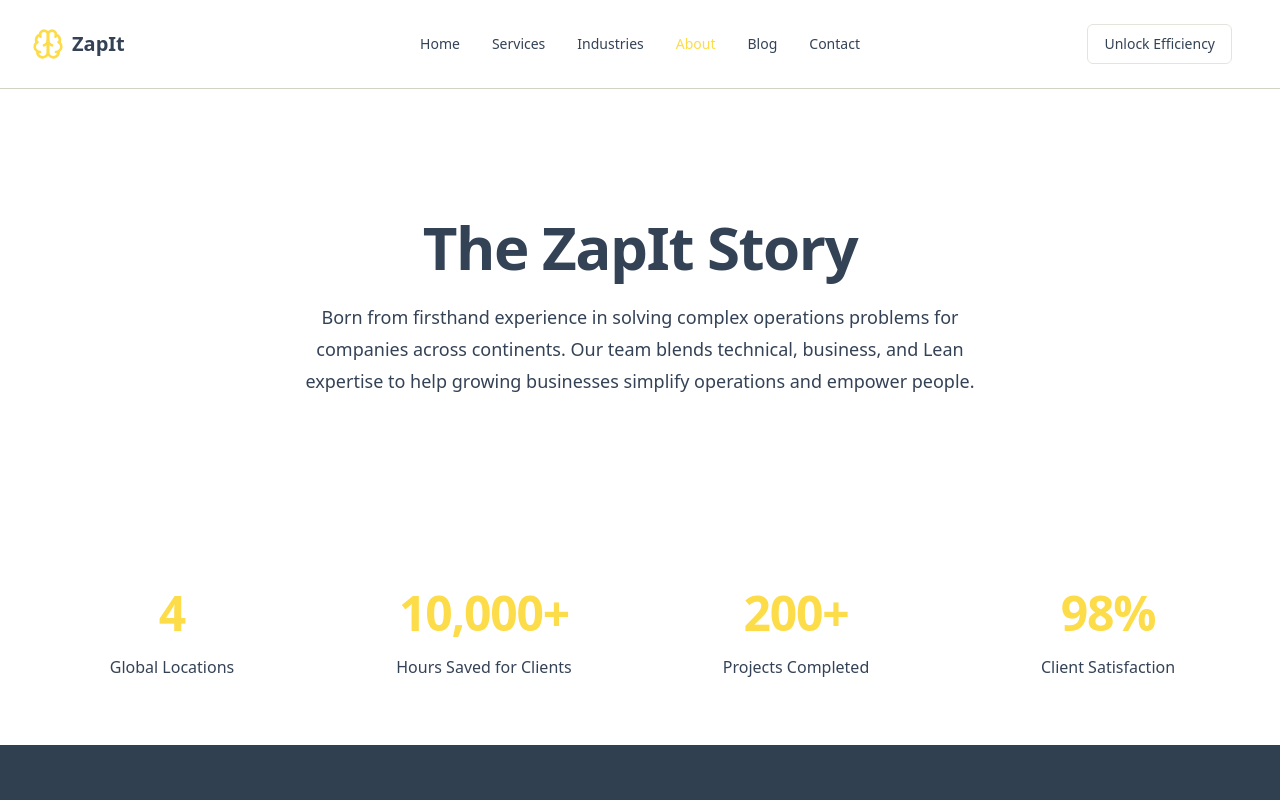
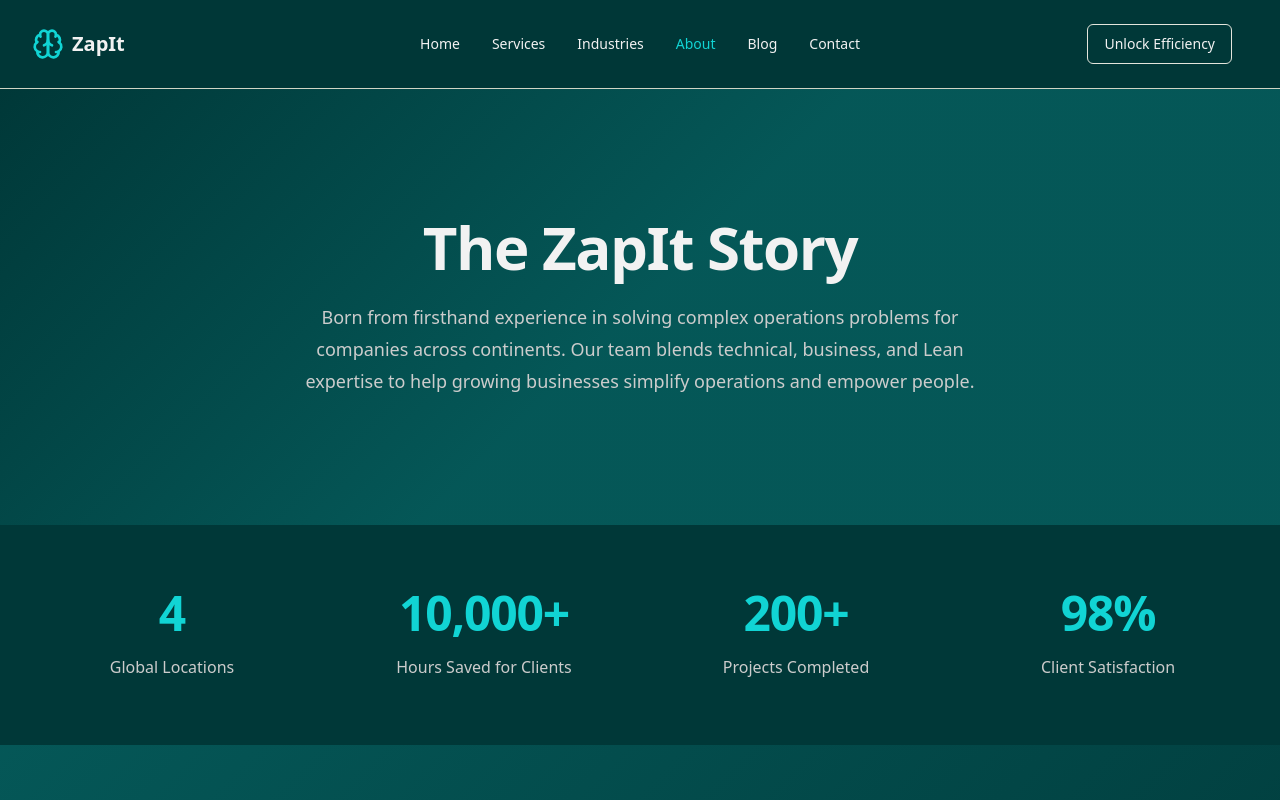
Before and after one commit to ZapIt-Consulting/ZapIt-Consulting.github.io, a React (Vite) app: page /about in a window 1280 px wide. Shown: the top 800 px of the page. Built offline with nearby package versions, Linux system fonts and the light colour scheme.

Commit message:
Reverted to commit 74a9acb571ad005093128554625c7145148e2501

```diff
--- a/src/components/ui/button.tsx
+++ b/src/components/ui/button.tsx
@@ -9,16 +9,15 @@ const buttonVariants = cva(
   {
     variants: {
       variant: {
-        default: "bg-primary text-primary-foreground hover:bg-highlight transition-colors",
+        default: "bg-primary text-primary-foreground hover:bg-primary/90",
         destructive:
           "bg-destructive text-destructive-foreground hover:bg-destructive/90",
         outline:
-          "border border-input bg-background hover:bg-highlight hover:text-highlight-foreground transition-colors",
+          "border border-input bg-background hover:bg-accent hover:text-accent-foreground",
         secondary:
-          "bg-secondary text-secondary-foreground hover:bg-highlight hover:text-highlight-foreground transition-colors",
-        ghost: "hover:bg-highlight hover:text-highlight-foreground transition-colors",
-        link: "text-primary underline-offset-4 hover:underline hover:text-highlight transition-colors",
-        highlight: "bg-highlight text-highlight-foreground hover:bg-highlight/90",
+          "bg-secondary text-secondary-foreground hover:bg-secondary/80",
+        ghost: "hover:bg-accent hover:text-accent-foreground",
+        link: "text-primary underline-offset-4 hover:underline",
         orange: "bg-orange text-orange-foreground hover:bg-orange/90",
         yellow: "bg-yellow text-yellow-foreground hover:bg-yellow/90",
       },
--- a/src/index.css
+++ b/src/index.css
@@ -8,41 +8,37 @@ All colors MUST be HSL.
 
 @layer base {
   :root {
-    /* Custom Color Palette */
-    --background: 0 0% 100%; /* #FFFFFF - White */
-    --foreground: 215 25% 27%; /* #171E29 - Very dark blue */
+    /* Dark Teal Color Palette */
+    --background: 180 100% 11%; /* #023535 equivalent in HSL */
+    --foreground: 0 0% 95%;
 
-    --card: 0 0% 100%; /* #FFFFFF - White */
-    --card-foreground: 215 25% 27%; /* #171E29 - Very dark blue */
+    --card: 180 90% 18%; /* #015958 equivalent in HSL */
+    --card-foreground: 0 0% 95%;
 
-    --popover: 0 0% 100%; /* #FFFFFF - White */
-    --popover-foreground: 215 25% 27%; /* #171E29 - Very dark blue */
+    --popover: 180 90% 18%;
+    --popover-foreground: 0 0% 95%;
 
-    /* Primary - Dark Blue */
-    --primary: 206 29% 22%; /* #284451 - Dark blue */
-    --primary-foreground: 0 0% 100%; /* White text on dark blue */
+    /* Primary - Darkest Teal */
+    --primary: 180 100% 11%; /* #023535 */
+    --primary-foreground: 0 0% 98%;
 
-    /* Secondary - Slightly lighter blue */
-    --secondary: 210 25% 25%; /* #344255 - Slightly lighter blue */
-    --secondary-foreground: 0 0% 100%; /* White text */
+    /* Secondary - Medium Dark Teal */
+    --secondary: 180 90% 18%; /* #015958 */
+    --secondary-foreground: 0 0% 95%;
 
-    /* Muted - Light gray background */
-    --muted: 0 0% 96%;
-    --muted-foreground: 215 25% 27%;
+    /* Muted - Lighter teal background */
+    --muted: 180 90% 18%;
+    --muted-foreground: 0 0% 80%;
 
-    /* Accent - Gold/Yellow for highlights */
-    --accent: 49 98% 64%; /* #FED750 - Gold/Yellow */
-    --accent-foreground: 215 25% 27%; /* Dark blue text on yellow */
+    /* Accent - Bright teal for CTAs */
+    --accent: 180 85% 45%;
+    --accent-foreground: 0 0% 100%;
 
-    /* Gold highlight color */
-    --highlight: 49 98% 64%; /* #FED750 - Gold/Yellow */
-    --highlight-foreground: 215 25% 27%; /* Dark blue text */
-
-    /* Legacy orange and yellow (now using highlight) */
-    --orange: 49 98% 64%; /* #FED750 */
-    --orange-foreground: 215 25% 27%;
-    --yellow: 49 98% 64%; /* #FED750 */
-    --yellow-foreground: 215 25% 27%;
+    /* Orange and Yellow accent colors */
+    --orange: 25 95% 60%;
+    --orange-foreground: 0 0% 100%;
+    --yellow: 45 95% 65%;
+    --yellow-foreground: 0 0% 10%;
 
     --destructive: 0 84.2% 60.2%;
     --destructive-foreground: 210 40% 98%;
@@ -71,36 +67,32 @@ All colors MUST be HSL.
   }
 
   .dark {
-    --background: 206 29% 22%; /* #284451 - Dark blue background */
-    --foreground: 0 0% 100%; /* White text */
+    --background: 180 100% 11%; /* #023535 */
+    --foreground: 0 0% 95%;
 
-    --card: 210 25% 25%; /* #344255 - Slightly lighter blue */
-    --card-foreground: 0 0% 100%; /* White text */
+    --card: 180 90% 18%; /* #015958 */
+    --card-foreground: 0 0% 95%;
 
-    --popover: 210 25% 25%; /* #344255 */
-    --popover-foreground: 0 0% 100%; /* White text */
+    --popover: 180 90% 18%;
+    --popover-foreground: 0 0% 95%;
 
-    --primary: 206 29% 22%; /* #284451 - Dark blue */
-    --primary-foreground: 0 0% 100%; /* White text */
+    --primary: 180 100% 11%; /* #023535 */
+    --primary-foreground: 0 0% 98%;
 
-    --secondary: 210 25% 25%; /* #344255 - Slightly lighter blue */
-    --secondary-foreground: 0 0% 100%; /* White text */
+    --secondary: 180 90% 18%; /* #015958 */
+    --secondary-foreground: 0 0% 95%;
 
-    --muted: 210 25% 25%;
-    --muted-foreground: 0 0% 85%;
+    --muted: 180 90% 18%;
+    --muted-foreground: 0 0% 80%;
 
-    --accent: 49 98% 64%; /* #FED750 - Gold/Yellow */
-    --accent-foreground: 215 25% 27%; /* Dark blue text */
+    --accent: 180 85% 45%;
+    --accent-foreground: 0 0% 100%;
 
-    /* Gold highlight color */
-    --highlight: 49 98% 64%; /* #FED750 - Gold/Yellow */
-    --highlight-foreground: 215 25% 27%; /* Dark blue text */
-
-    /* Legacy orange and yellow (now using highlight) */
-    --orange: 49 98% 64%; /* #FED750 */
-    --orange-foreground: 215 25% 27%;
-    --yellow: 49 98% 64%; /* #FED750 */
-    --yellow-foreground: 215 25% 27%;
+    /* Orange and Yellow accent colors */
+    --orange: 25 95% 60%;
+    --orange-foreground: 0 0% 100%;
+    --yellow: 45 95% 65%;
+    --yellow-foreground: 0 0% 10%;
 
     --destructive: 0 62.8% 30.6%;
     --destructive-foreground: 210 40% 98%;
@@ -129,18 +121,13 @@ All colors MUST be HSL.
     font-feature-settings: "rlig" 1, "calt" 1;
   }
 
-  /* Solid color backgrounds (no gradients) */
+  /* Custom gradient backgrounds */
   .gradient-bg {
-    background: hsl(var(--secondary));
+    background: linear-gradient(135deg, hsl(var(--secondary)) 0%, hsl(var(--background)) 100%);
   }
 
   .hero-gradient {
-    background: hsl(var(--background));
-  }
-
-  /* Highlight text utility */
-  .text-highlight {
-    color: hsl(var(--highlight));
+    background: linear-gradient(135deg, hsl(var(--background)) 0%, hsl(var(--secondary)) 50%, hsl(var(--muted)) 100%);
   }
 
   /* Smooth animations */
--- a/tailwind.config.ts
+++ b/tailwind.config.ts
@@ -43,10 +43,6 @@ export default {
 				accent: {
 					DEFAULT: 'hsl(var(--accent))',
 					foreground: 'hsl(var(--accent-foreground))'
-				},
-				highlight: {
-					DEFAULT: 'hsl(var(--highlight))',
-					foreground: 'hsl(var(--highlight-foreground))'
 				},
 				orange: {
 					DEFAULT: 'hsl(var(--orange))',
```
